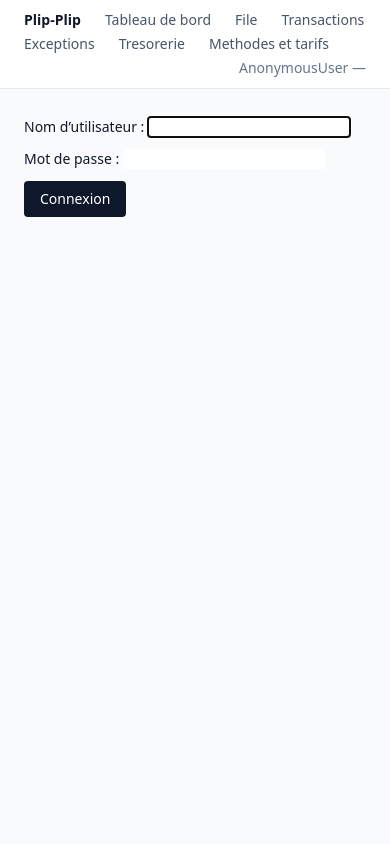
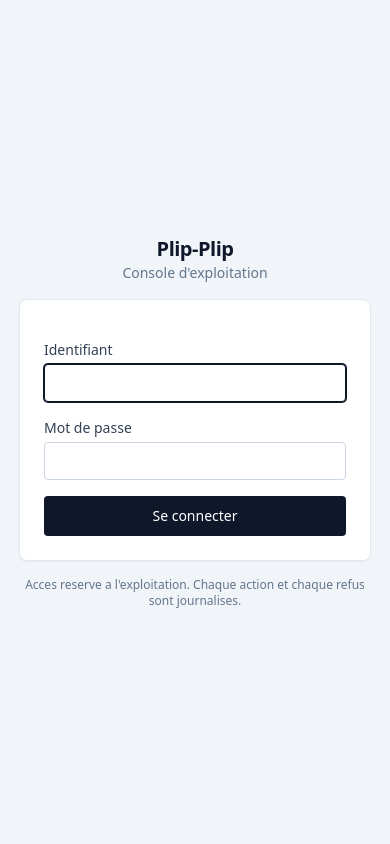
Before and after one commit to Vaillantval/Tr_Plip-Plip_web, a Django app: page /console/login/ in a window 390 px wide. Run offline with Django 5.2, Linux system fonts and the light colour scheme; parts of the project's set-up code (start-up, migrations or seed data) failed here and were passed over; some libraries are stand-ins or nearby versions.

Commit message:
Page de connexion a la console : centree et autonome
La page etendait le gabarit de la console : un visiteur non identifie
voyait toute la navigation (tableau de bord, file, tresorerie...) et un
« AnonymousUser » en haut a droite. Elle est desormais autonome, centree,
et tient sur un telephone.

- en-tete « Plip-Plip / Console d'exploitation » : on sait ou l'on est,
  ce n'est pas le site client ;
- libelle « Identifiant » (le compte est une adresse e-mail), clavier
  e-mail, curseur place d'office, prise en charge des gestionnaires de
  mots de passe (autocomplete) ;
- erreurs dans un bandeau plutot qu'en texte brut ;
- message d'echec unique : « Identifiant ou mot de passe incorrect. »
  Impossible de distinguer un compte inconnu d'un mot de passe faux, donc
  de decouvrir les comptes d'exploitation ;
- retour a l'ecran demande apres connexion ; une adresse externe glissee
  dans le lien est ignoree (tableau de bord) ;
- deja connecte : redirection vers le tableau de bord ;
- noindex ;
- champs habilles par le widget, pas par un script : aucun champ brut a
  l'affichage, et la page ne depend pas de JavaScript.

Tests : tests/test_console_login.py (10 tests).

Co-Authored-By: Claude Opus 5 <noreply@anthropic.com>
Claude-Session: https://claude.ai/code/session_015CZLfjL5CG4sCvRU1MFC6y

```diff
--- a/apps/console/forms.py
+++ b/apps/console/forms.py
@@ -3,6 +3,7 @@ from __future__ import annotations
 from decimal import Decimal
 
 from django import forms
+from django.contrib.auth.forms import AuthenticationForm, UsernameField
 
 from apps.transactions.services import REFUND_REASON_MAX_LENGTH, TRANSFER_REFERENCE_MAX_LENGTH
 
@@ -79,3 +80,44 @@ class TopupForm(forms.Form):
         label="Montant (HTG)", max_digits=14, decimal_places=2, min_value=Decimal("0.01")
     )
     reference = forms.CharField(label="Reference du rechargement plopplop", max_length=64)
+
+
+class ConsoleLoginForm(AuthenticationForm):
+    """Connexion a la console.
+
+    L'identifiant est une adresse e-mail (info@plip.ht par defaut), d'ou
+    le libelle et le clavier adaptes. Le message d'echec ne distingue
+    jamais « compte inconnu » de « mot de passe faux » : il ne doit pas
+    servir a decouvrir les comptes d'exploitation.
+    """
+
+    error_messages = {
+        **AuthenticationForm.error_messages,
+        "invalid_login": "Identifiant ou mot de passe incorrect.",
+        "inactive": "Ce compte est desactive.",
+    }
+
+    #: Habillage porte par le widget : un champ non style ne doit jamais
+    #: apparaitre, meme le temps d'un chargement ou sans JavaScript.
+    INPUT_CLASS = (
+        "w-full rounded border border-slate-300 px-3 py-2 "
+        "focus:border-slate-900 focus:outline-none focus:ring-1 focus:ring-slate-900"
+    )
+
+    username = UsernameField(
+        label="Identifiant",
+        widget=forms.TextInput(
+            attrs={
+                "class": INPUT_CLASS,
+                "autofocus": True,
+                "autocomplete": "username",
+                "inputmode": "email",
+                "spellcheck": "false",
+            }
+        ),
+    )
+    password = forms.CharField(
+        label="Mot de passe",
+        strip=False,
+        widget=forms.PasswordInput(attrs={"class": INPUT_CLASS, "autocomplete": "current-password"}),
+    )
--- a/apps/console/templates/console/login.html
+++ b/apps/console/templates/console/login.html
@@ -1,7 +1,50 @@
-{% extends "console/base.html" %}
-{% block content %}
-<form method="post" class="max-w-sm space-y-3">
-  {% csrf_token %}{{ form.as_p }}
-  <button class="rounded bg-slate-900 px-4 py-2 text-white">Connexion</button>
-</form>
-{% endblock %}
+{# Page autonome : pas de barre de navigation, rien a atteindre avant #}
+{# d'etre identifie. Centree, sobre, utilisable au telephone. #}
+<!doctype html>
+<html lang="fr">
+<head>
+  <meta charset="utf-8">
+  <meta name="viewport" content="width=device-width, initial-scale=1">
+  <meta name="robots" content="noindex, nofollow">
+  <title>Connexion — Console Plip-Plip</title>
+  <script src="https://cdn.tailwindcss.com"></script>
+</head>
+<body class="min-h-screen bg-slate-100 text-sm text-slate-900 antialiased">
+  <main class="mx-auto flex min-h-screen max-w-sm flex-col justify-center gap-4 px-4 py-10">
+    <header class="text-center">
+      <div class="text-xl font-semibold tracking-tight">Plip-Plip</div>
+      <div class="text-slate-500">Console d'exploitation</div>
+    </header>
+
+    <form method="post" class="space-y-4 rounded-lg border border-slate-200 bg-white p-6 shadow-sm" novalidate>
+      {% csrf_token %}
+      {% if form.errors %}
+      <div role="alert" class="rounded border border-red-300 bg-red-50 px-3 py-2 text-red-800">
+        {% for error in form.non_field_errors %}<p>{{ error }}</p>{% endfor %}
+        {% for field in form %}{% for error in field.errors %}<p>{{ field.label }} : {{ error }}</p>{% endfor %}{% endfor %}
+      </div>
+      {% endif %}
+
+      {% for field in form %}
+      <div class="space-y-1">
+        <label for="{{ field.id_for_label }}" class="block font-medium text-slate-700">{{ field.label }}</label>
+        {{ field }}
+      </div>
+      {% endfor %}
+
+      {# Retour a l'ecran demande avant la redirection vers la connexion. #}
+      {% if next %}<input type="hidden" name="next" value="{{ next }}">{% endif %}
+
+      <button type="submit"
+              class="w-full rounded bg-slate-900 px-4 py-2.5 font-medium text-white hover:bg-slate-800 focus:outline-none focus:ring-2 focus:ring-slate-900 focus:ring-offset-2">
+        Se connecter
+      </button>
+    </form>
+
+    <p class="text-center text-xs text-slate-500">
+      Acces reserve a l'exploitation. Chaque action et chaque refus sont journalises.
+    </p>
+  </main>
+
+</body>
+</html>
--- a/apps/console/urls.py
+++ b/apps/console/urls.py
@@ -2,11 +2,22 @@ from django.contrib.auth import views as auth_views
 from django.urls import path
 
 from . import views
+from .forms import ConsoleLoginForm
 
 app_name = "console"
 
 urlpatterns = [
-    path("login/", auth_views.LoginView.as_view(template_name="console/login.html"), name="login"),
+    path(
+        "login/",
+        auth_views.LoginView.as_view(
+            template_name="console/login.html",
+            authentication_form=ConsoleLoginForm,
+            # Deja connecte : aller au tableau de bord plutot que reafficher
+            # un formulaire de connexion.
+            redirect_authenticated_user=True,
+        ),
+        name="login",
+    ),
     path("logout/", auth_views.LogoutView.as_view(), name="logout"),
     path("", views.dashboard, name="dashboard"),
     path("transactions/", views.transaction_list, name="transactions"),
```
Also changed, not shown: tests/test_console_login.py (added, +114 -0 lines).
